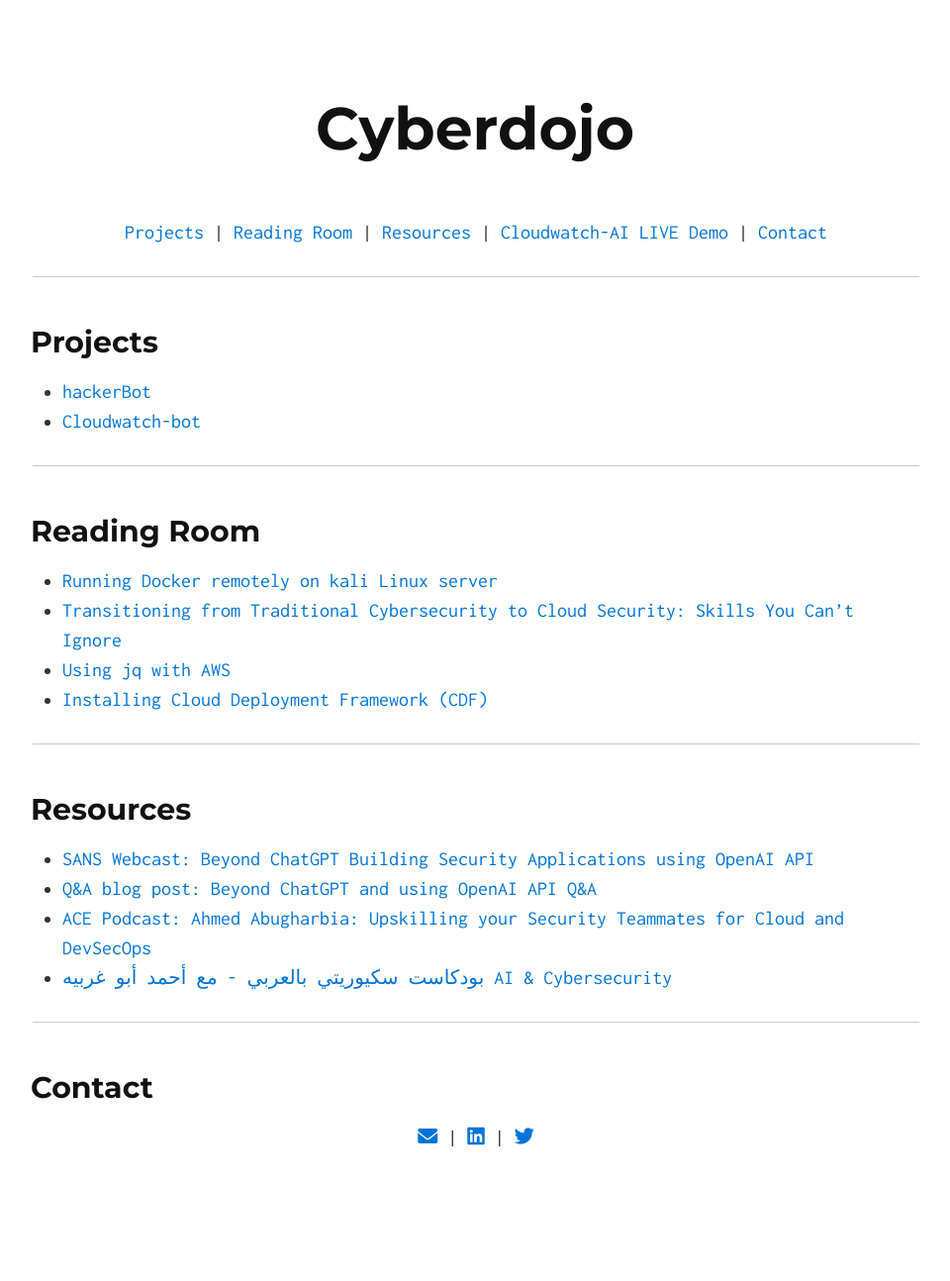
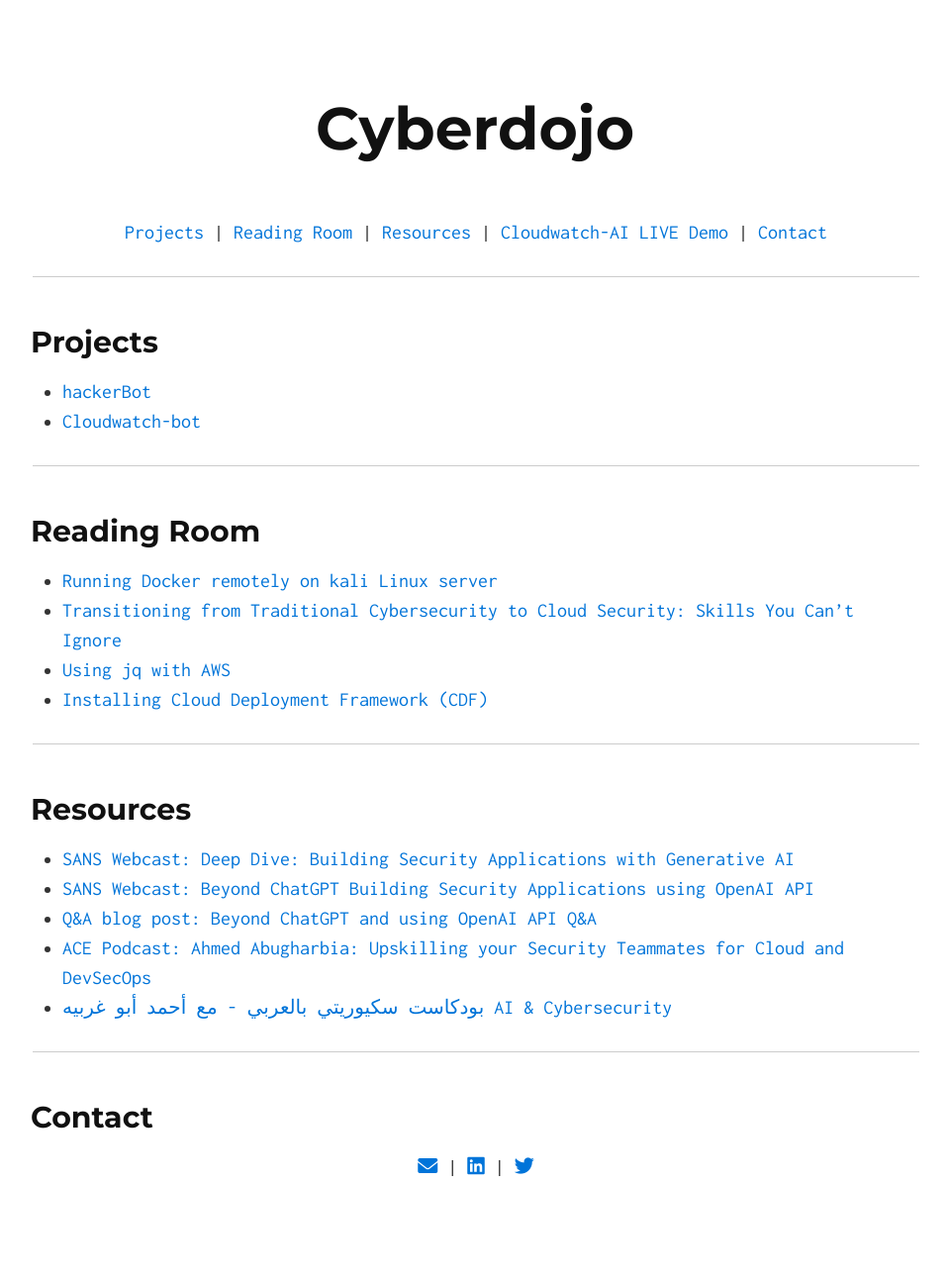
Before and after one commit to Ahmed-AG/cyberdojo-page, a Jekyll site: the page built from index.md, in a window 1280 px wide. Shown: the whole page at 99% size, without its empty margins (159-1119 px from the left). Built offline with Jekyll 4.4.1, drawn with Linux system fonts in a browser that asks for light colours; our own code applies the rules of GitHub Pages for plain Markdown files; before the commit the page ends 1264 px from its top, so only the background shows below that.

Commit message:
Update index.md

```diff
--- a/index.md
+++ b/index.md
@@ -18,6 +18,7 @@
 
 ## <a id="resources"></a>Resources
 
+- [SANS Webcast: Deep Dive: Building Security Applications with Generative AI](https://www.sans.org/webcasts/deep-dive-building-security-applications-generative-ai/)
 - [SANS Webcast: Beyond ChatGPT Building Security Applications using OpenAI API](https://www.youtube.com/watch?v=Dcj2bLrgemw){:target="_blank"}
 - [Q&A blog post: Beyond ChatGPT and using OpenAI API Q&A](https://www.sans.org/blog/how-to-build-ai-powered-cybersecurity-applications/){:target="_blank"}
 - [ACE Podcast: Ahmed Abugharbia: Upskilling your Security Teammates for Cloud and DevSecOps](https://www.sans.org/podcasts/cloud-ace/ahmed-abugharbia-upskilling-your-security-teammates-for-cloud-and-devsecops-10/){:target="_blank"}
```
